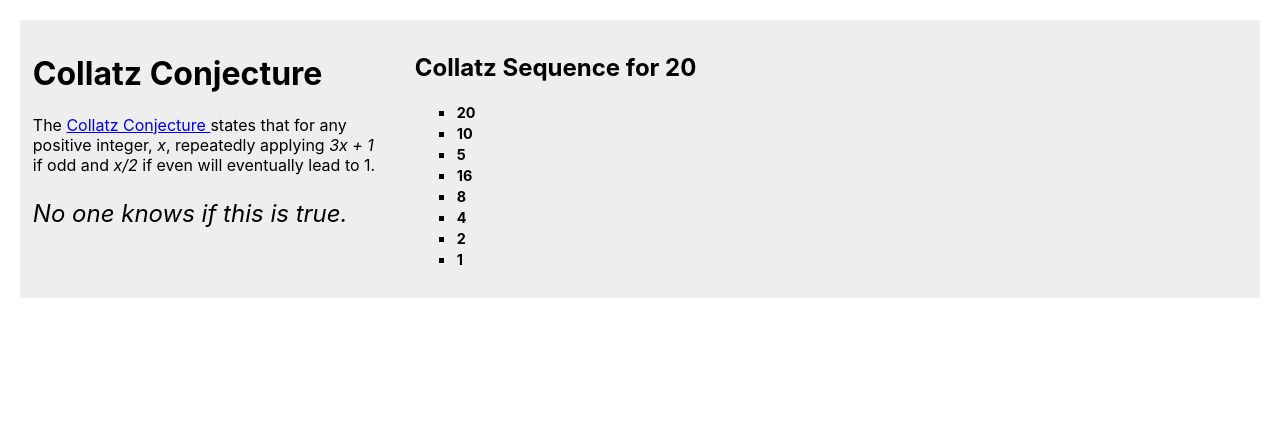
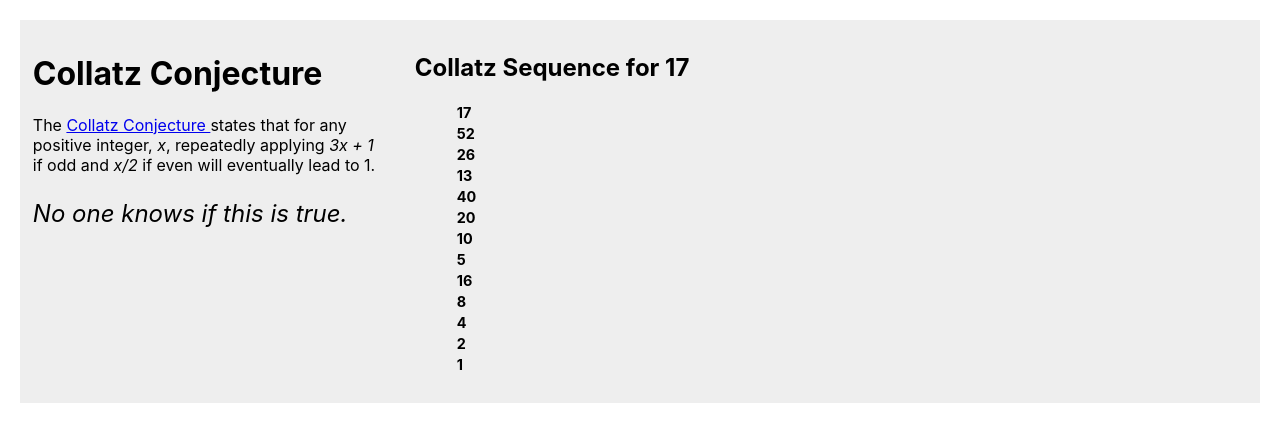
Before and after one commit to KovvalVeetil/FullStack, a React (Create React App) app in the folder react-examples/: page / in a window 1280 px wide. Shown: the top 442 px of the page. Built offline with nearby package versions, Linux system fonts and the light colour scheme.

Commit message:
storybook_works

```diff
--- a/react-examples/src/App.js
+++ b/react-examples/src/App.js
@@ -1,33 +1,46 @@
+//App.js
 import React, { Component } from 'react';
 import styled from 'styled-components';
-//import { GlobalStyle } from './fonts';
-class Collatz extends Component {
-    constructor(props) {
-        super(props);
-        let x = this.props.number;
-        let outputArr = [x];
+
+function getCollatzSequence(firstNumber) {
+    let x = firstNumber;
+    if (typeof x != 'number' || (x < 1) || (x % 1 !== 0) ) {
+        throw new TypeError('getCollatzSequence requires postive whole number');
+    };
+    let outputArr = [ x ];
     while (typeof x == 'number' && x !== 1) {
         if ((x % 2) === 1) {
             x = 3*x + 1;
-            }
-            else {
+        } else {
             x = x/2;
         };
         outputArr.push(x);
     };
-        this.outputArr = outputArr;
+    return outputArr;
+};
+
+class Collatz extends Component {
+    constructor(props) {
+        super(props);
+
+        let x = this.props.number;
+        this.outputArr = getCollatzSequence(x);
     }
+
     render() {
         const { number } = this.props;
         const outputArr = this.outputArr;
+
         return (
             <div className="Collatz">
               <h2>Collatz Sequence for {number}</h2>
               <ul>
-                {
-                    outputArr.map((x,ind)=>{return <SpecialListItem key ={ind}>{x}
-                    </SpecialListItem>;})
-                }
+                { outputArr.map( (x,ind) => {
+                    return <SpecialListItem
+                             listStyleType="none"
+                             key={ ind }>
+                             { x }
+                           </SpecialListItem>; } ) }
               </ul>
             </div>
         );
@@ -42,10 +55,12 @@ const GridDiv = styled.div`
         color: black;
         margin: 20px;
 `;
+
 const LeftColumn = styled.div`
         grid-column: 1;
         margin: 0.8em;
 `;
+
 const RightColumn = styled.div`
         grid-column: 2;
         margin: 0.8em;
@@ -53,31 +68,39 @@ const RightColumn = styled.div`
 const EmphaticPar = styled.p`
         font-style: oblique;
 `;
-const VeryEmphaticPar = styled(EmphaticPar)` font-size: 150%;
+
+const VeryEmphaticPar = styled(EmphaticPar)`
+        font-size: 150%;
 `;
 const SpecialListItem = styled.li`
         font-weight: bold;
-        font-size: 90%;
+        font-size:  90%;
         padding: 2px;
         list-style-type: ${props => props.listStyleType || "square"};
 `;
+
 class App extends Component {
     render() {
-        const number = 20;
-        const wikilink ='https://en.wikipedia.org/wiki/Collatz_conjecture';
+        const number = 17;
+        const wikilink = 'https://en.wikipedia.org/wiki/Collatz_conjecture';
+
 	return (
 	    <GridDiv>
               <LeftColumn>
 	        <h1>Collatz Conjecture</h1>
                 <p>The <a href={wikilink}>Collatz Conjecture </a>
-                states that for any positive integer, <i>x</i>, repeatedly applying <i>3x + 1</i> if odd
+                  states that for any positive integer, <i>x</i>,
+                  repeatedly applying <i>3x + 1</i> if odd
                   and <i>x/2</i> if even will eventually lead to 1.</p>
                 <VeryEmphaticPar>No one knows if this is true.</VeryEmphaticPar>
               </LeftColumn>
               <RightColumn>
                 <Collatz number={number} />
               </RightColumn>
-        </GridDiv> );
+	    </GridDiv>
+	);
     }
 }
+
 export default App;
+export { getCollatzSequence, Collatz, App };
```
Also changed, not shown: react-examples/src/stories/collatz_stories.js (deleted, +0 -20 lines), 1 other file (tests, documents, lock files or other folders). Lines whose indentation alone changed are shown as unchanged.
